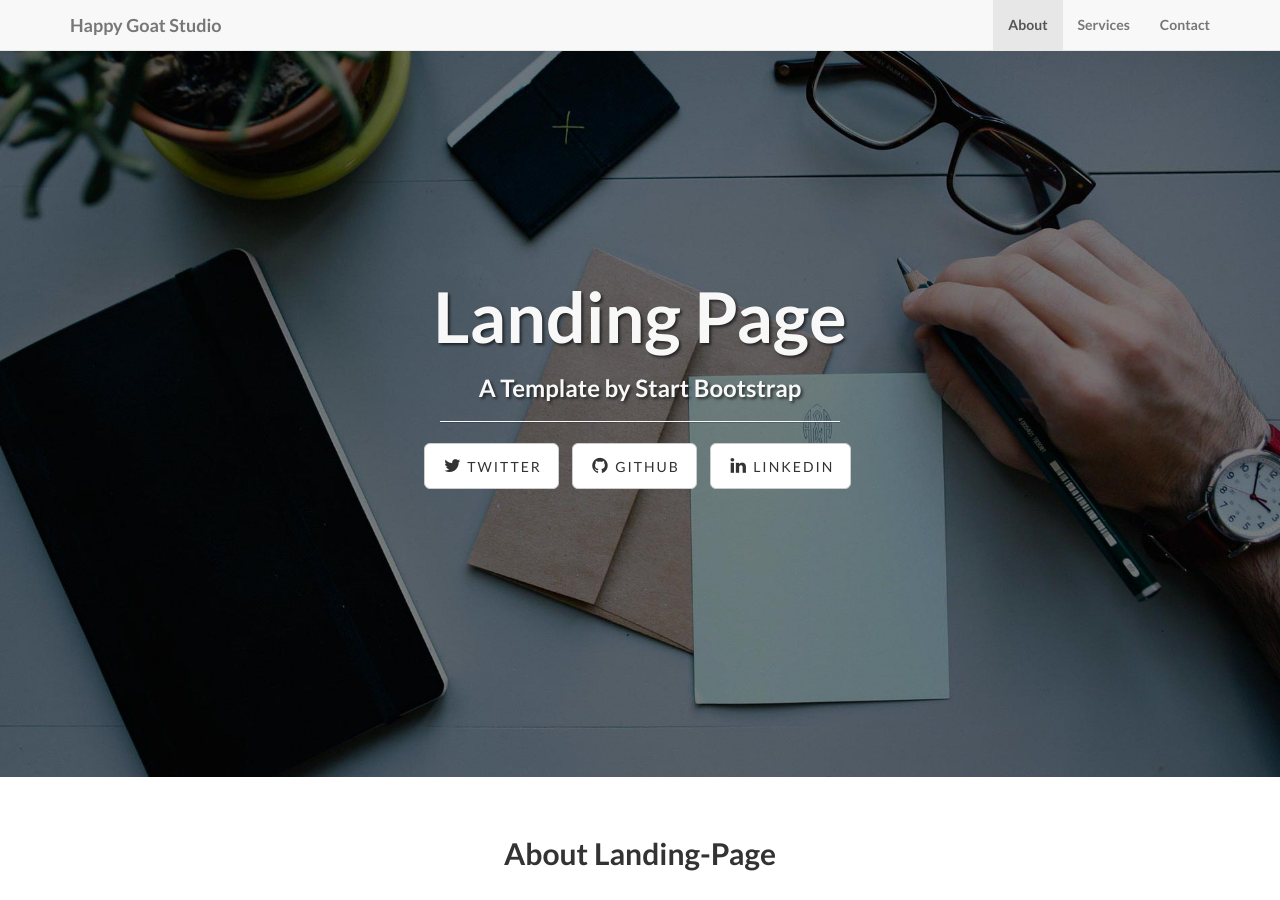
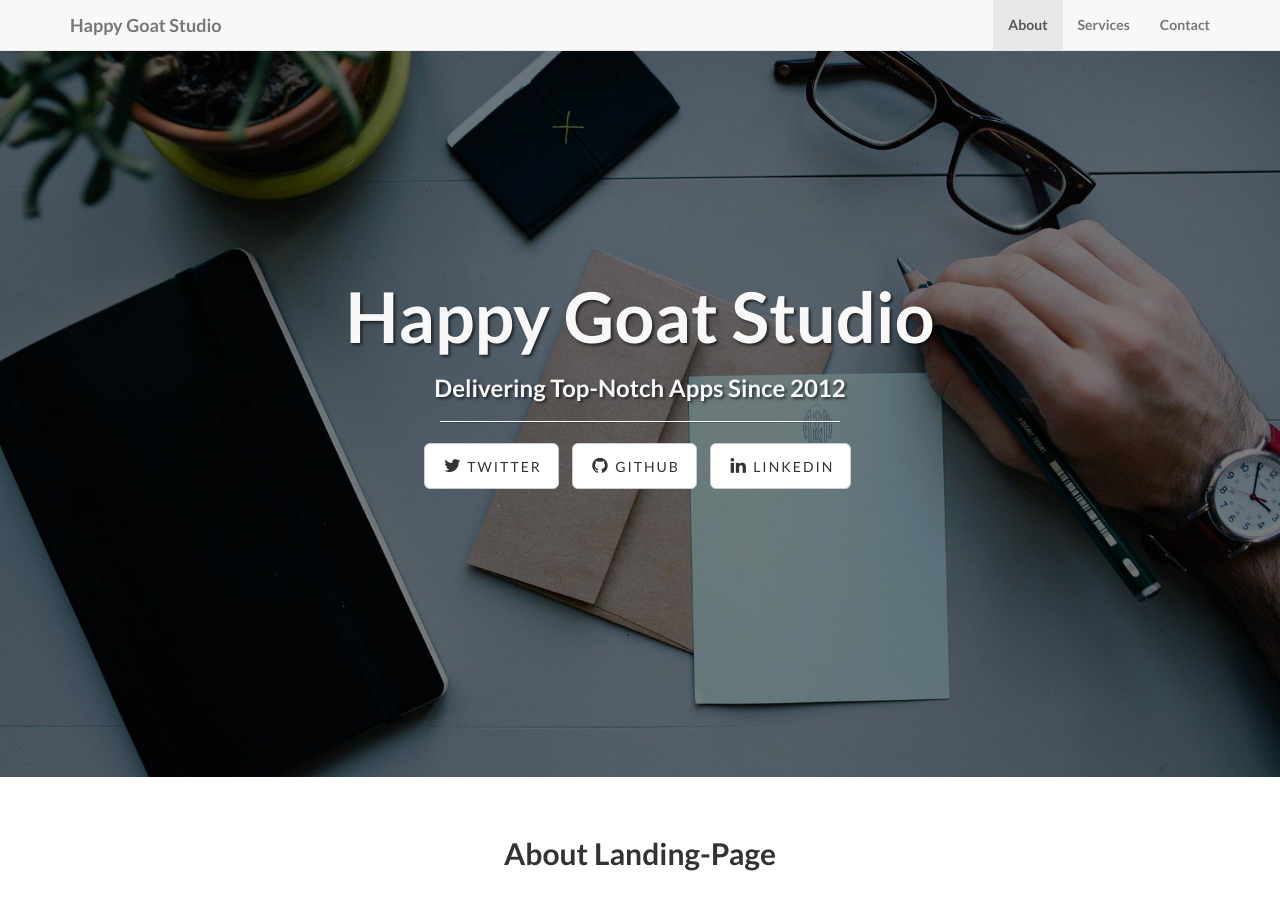
Before and after one commit to happygoatstudio/happygoatstudio.github.io, a Jekyll site: the page built from index.html, in a window 1280 px wide and 900 px high. Built offline with Jekyll 4.4.1, drawn with Linux system fonts in a browser that asks for light colours.

Commit message:
HGS Title

```diff
--- a/index.html
+++ b/index.html
@@ -1,5 +1,5 @@
 ---
 layout: default
-title: Landing Page
-subTitle: A Template by Start Bootstrap
+title: Happy Goat Studio
+subTitle: Delivering Top-Notch Apps Since 2012
 ---
```
